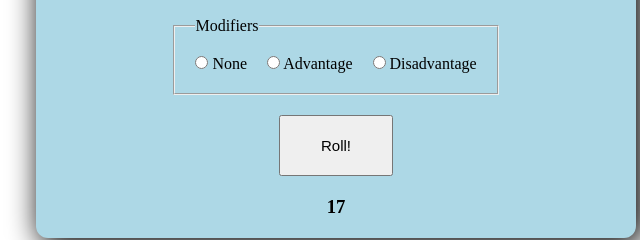
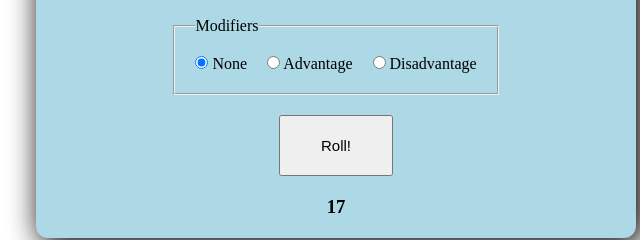
Before and after one commit to grigoryan-m/dnd-dice-roller, a plain HTML site: page index.html in a window 1280 px wide. Shown: the part 312-552 px from the top of the page, 304-944 px from the left. Drawn offline with Linux system fonts and the light colour scheme.

Commit message:
added default radio

```diff
--- a/index.html
+++ b/index.html
@@ -13,7 +13,7 @@
                 <input type="text" id="diceInput" placeholder="1d12+2">
                 <fieldset>
                     <legend>Modifiers</legend>
-                    <label for="none"><input type="radio" name="modifiers" id="none"> None</label>
+                    <label for="none"><input type="radio" name="modifiers" id="none" checked> None</label>
                     <label for="advantage"><input type="radio" name="modifiers" id="advantage"> Advantage</label>
                     <label for="disadvantage"><input type="radio" name="modifiers" id="disadvantage"> Disadvantage</label>
                 </fieldset>
```
